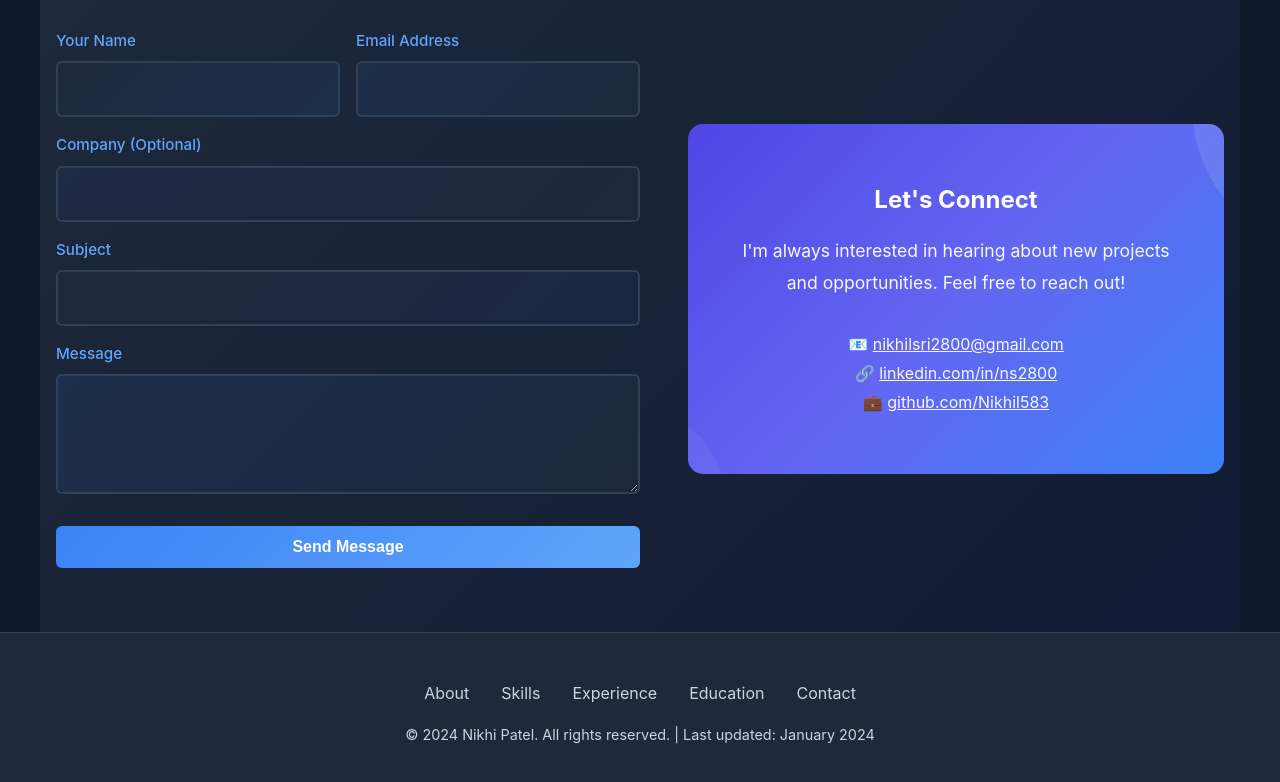
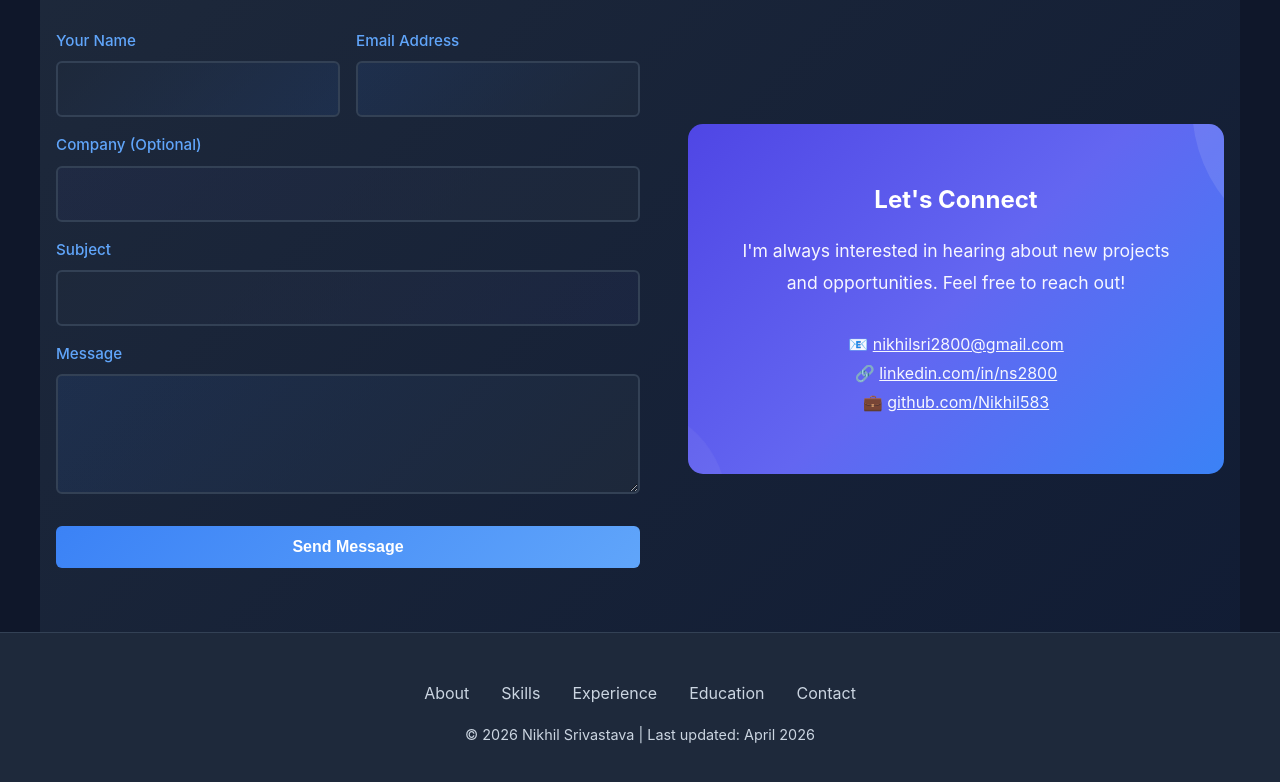
Before and after one commit to Nikhil583/claudeportfolio, a plain HTML site: page index.html in a window 1280 px wide. Shown: the part 2798-3580 px from the top of the page. Drawn offline with Linux system fonts and the light colour scheme.

Commit message:
Update copyright information in footer

```diff
--- a/index.html
+++ b/index.html
@@ -914,7 +914,7 @@
                 <a href="#contact">Contact</a>
             </div>
             <div class="footer-copyright">
-                &copy; 2024 Nikhi Patel. All rights reserved. | Last updated: January 2024
+                &copy; 2026 Nikhil Srivastava | Last updated: April 2026
             </div>
         </div>
     </footer>
```
